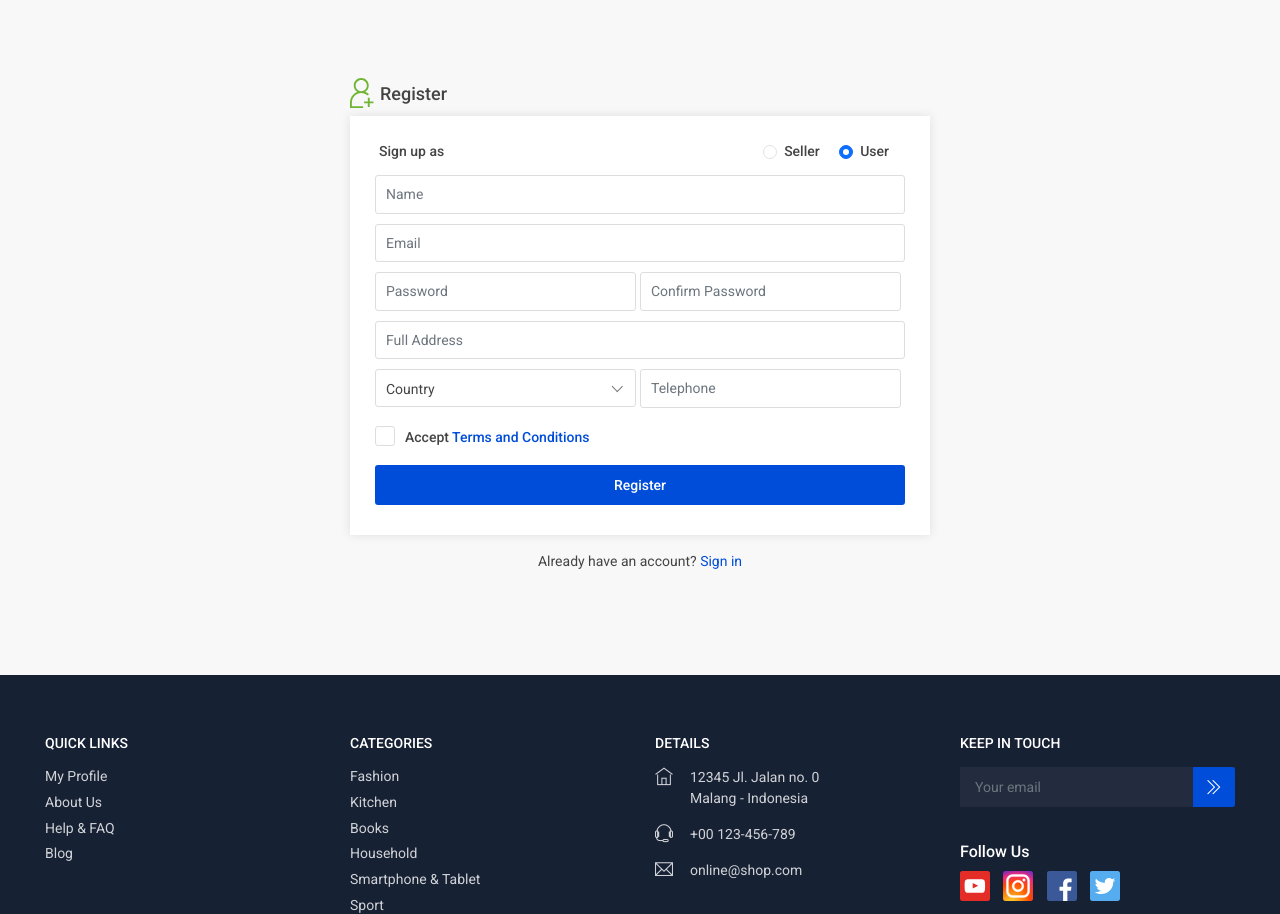
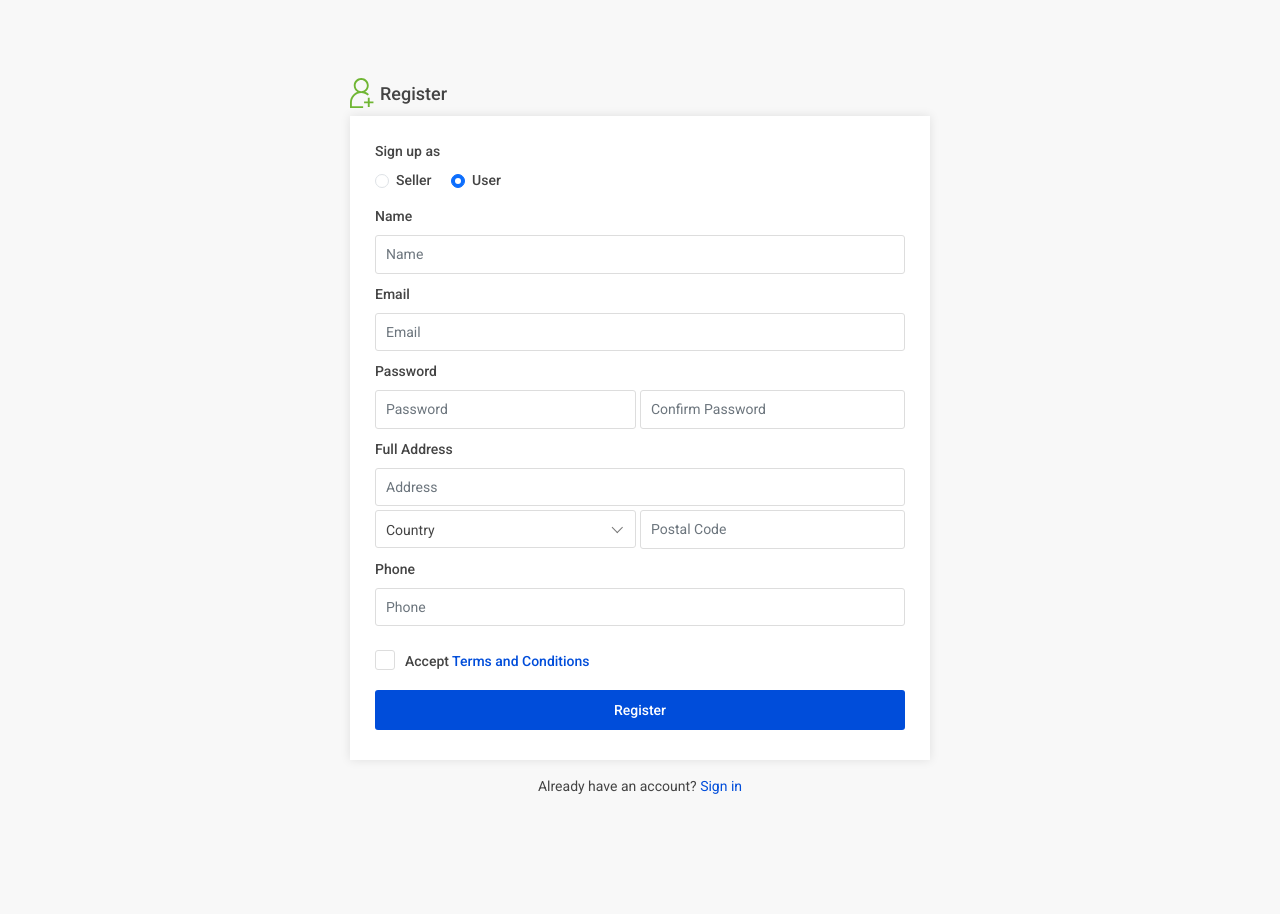
Before and after one commit to ahmd-zdaan/online-shop, a PHP site: page /index.php?page=register in a window 1280 px wide. Shown: the part 60-974 px from the top of the page. Run offline with PHP 8.4, Linux system fonts and the light colour scheme; data comes from the database, SQL or seed files in the repository.

Commit message:
added postal code

```diff
--- a/page/register.php
+++ b/page/register.php
@@ -27,50 +27,52 @@
 					<h3 class="new_client">Register</h3>
 					<form action="" method="POST">
 						<div class="form_container">
-							<div class="row mb-2">
-								<div class="col">
-									<span class="ml-1" style="font-weight:500">Sign up as</span>
-								</div>
-								<div class="col text-right">
+							<div class="form-group">
+								<label class="form-label">Sign up as</label>
+								<div>
 									<div class="form-check form-check-inline">
 										<input class="form-check-input" type="radio" name="role" value="seller">
-										<label class="form-check-label" for="inlineRadio1">Seller</label>
+										<label>Seller</label>
 									</div>
 									<div class="form-check form-check-inline">
 										<input class="form-check-input" type="radio" name="role" value="user" checked>
-										<label class="form-check-label" for="inlineRadio2">User</label>
+										<label>User</label>
 									</div>
 								</div>
 							</div>
 							<div class="form-group">
+								<label class="form-label">Name</label>
 								<input type="text" class="form-control" name="name" required placeholder="Name">
 							</div>
 							<div class="form-group">
+								<label class="form-label">Email</label>
 								<input type="email" class="form-control" name="email" required placeholder="Email">
 							</div>
 							<div class="private box">
+								<label class="form-label">Password</label>
 								<div class="row no-gutters">
 									<div class="col-6 pr-1">
 										<div class="form-group">
 											<input type="password" class="form-control" required name="password" value="" placeholder="Password">
 										</div>
 									</div>
-									<div class="col-6 pr-1">
+									<div class="col-6">
 										<div class="form-group">
 											<input type="password" class="form-control" required name="confirm_password" value="" placeholder="Confirm Password">
 										</div>
 									</div>
 								</div>
 							</div>
-							<div class="form-group">
-								<input type="text" class="form-control" name="address" required placeholder="Full Address">
+							<div class="form-group mb-1">
+								<label class="form-label">Full Address</label>
+								<input type="text" class="form-control" name="address" required placeholder="Address">
 							</div>
 							<div class="private box">
 								<div class="row no-gutters">
 									<div class="col-6 pr-1">
 										<div class="form-group">
 											<div class="custom-select-form">
-												<select class="wide add_bottom_10" name="country" required>
+												<select class="wide add_bottom_10" name="country_id" required>
 													<option selected disabled hidden value="">Country</option>
 													<option value="1">Indonesia</option>
 													<option value="2">Singapore</option>
@@ -81,14 +83,18 @@
 											</div>
 										</div>
 									</div>
-									<div class="col-6 pr-1">
+									<div class="col-6">
 										<div class="form-group">
-											<input type="number" class="form-control" required name="telephone" placeholder="Telephone">
+											<input type="number" class="form-control" required name="postal_code" placeholder="Postal Code">
 										</div>
 									</div>
 								</div>
 							</div>
-							<div class="form-group mt-2 mb-3">
+							<div class="form-group">
+								<label class="form-label">Phone</label>
+								<input type="number" class="form-control" required name="phone" placeholder="Phone">
+							</div>
+							<div class="form-group mt-4 mb-3">
 								<label class="container_check">Accept
 									<a href="index.php?page=terms">Terms and Conditions</a>
 									<input required type="checkbox">
@@ -111,10 +117,11 @@
 							$password = $_POST['password'];
 							$confirm_password = $_POST['confirm_password'];
 							$address = $_POST['address'];
-							$country_id = $_POST['country'];
-							$telephone = $_POST['telephone'];
+							$country_id = $_POST['country_id'];
+							$postal_code = $_POST['postal_code'];
+							$phone = $_POST['phone'];
 
-							register($user_name, $role, $email, $password, $confirm_password, $address, $country_id, $telephone);
+							register($user_name, $role, $email, $password, $confirm_password, $address, $country_id, $postal_code, $phone);
 						}
 						?>
 				</div>
```
